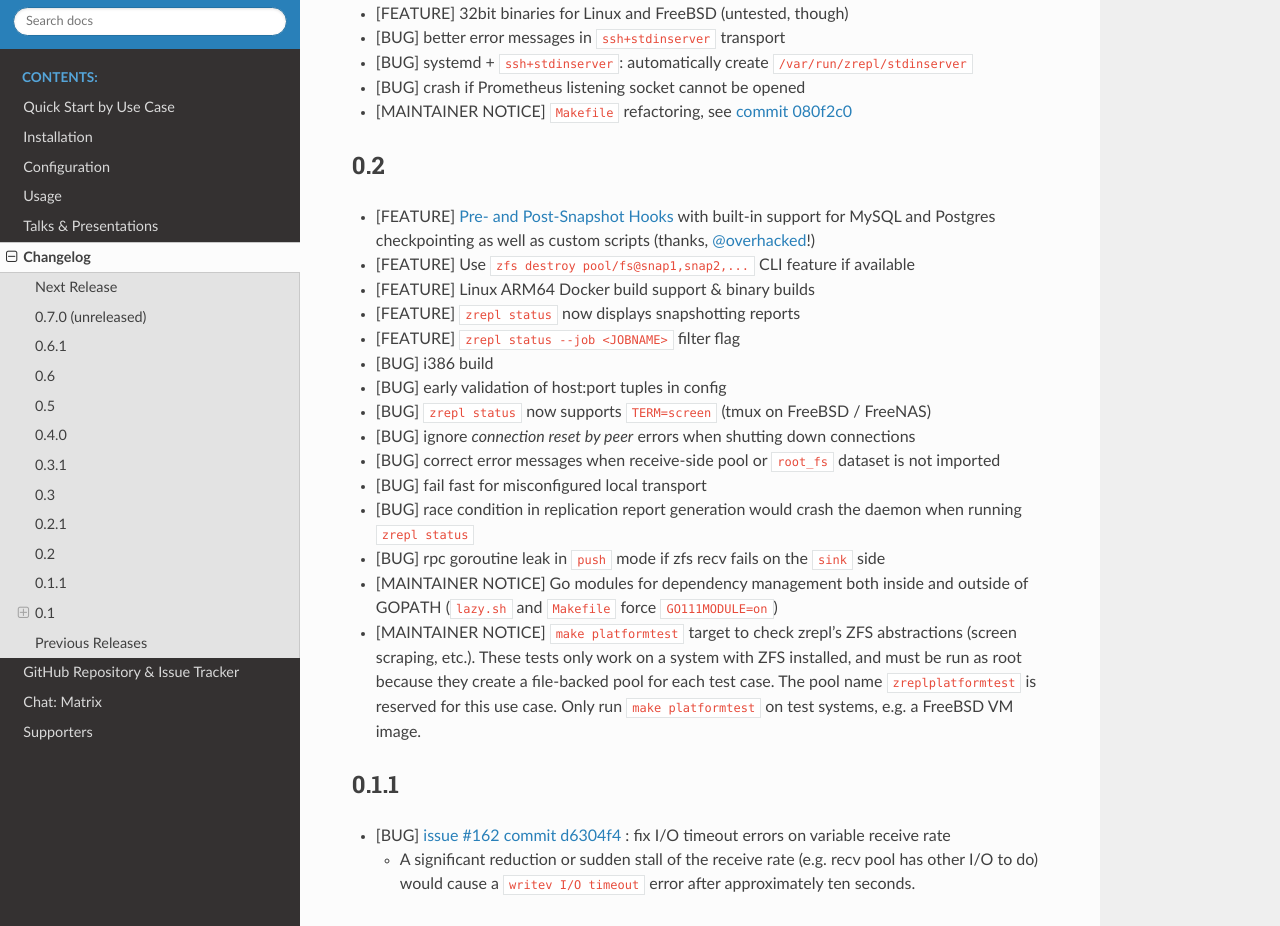
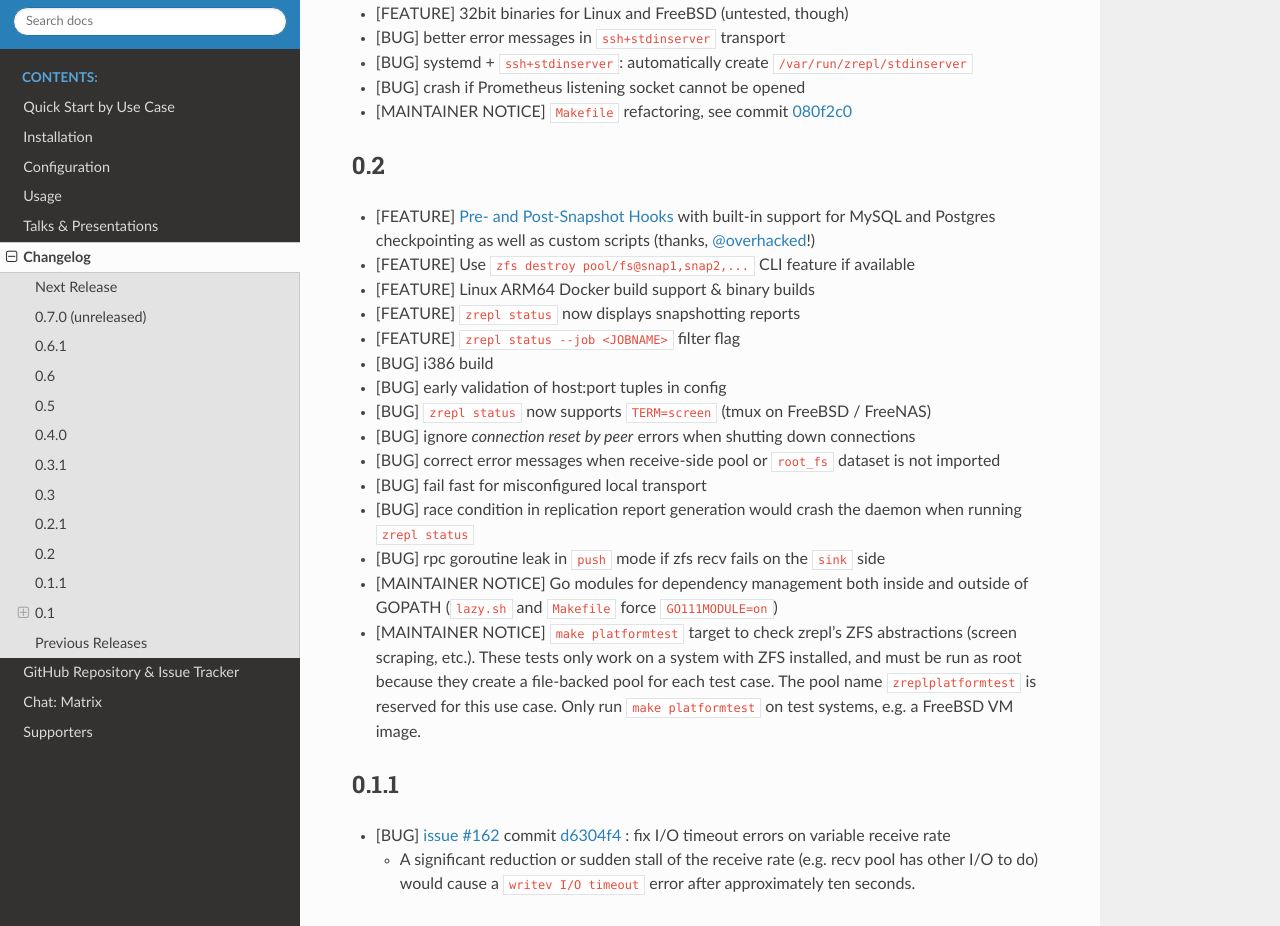
Before and after one commit to zrepl/zrepl, a Sphinx documentation site: the page built from docs/changelog.rst, in a window 1280 px wide and 1400 px high, scrolled down 5749 px. Shown: the part 156-1082 px from the top of the window. Built offline with Sphinx 7.4.7 and the Read the Docs theme 3.1.0, drawn with Linux system fonts in a browser that asks for light colours; pages that are not in the unit, such as notebooks, are missing from menus; part of the change alters nothing that is shown; some of the changed text lies outside the part shown.

```diff
--- a/docs/changelog.rst
+++ b/docs/changelog.rst
@@ -258,7 +258,7 @@ Additional changelog:
 * |bugfix| systemd + ``ssh+stdinserver``: automatically create ``/var/run/zrepl/stdinserver``
 * |bugfix| crash if Prometheus listening socket cannot be opened
 
-* [MAINTAINER NOTICE] ``Makefile`` refactoring, see :commit:`080f2c0`
+* [MAINTAINER NOTICE] ``Makefile`` refactoring, see commit :commit:`080f2c0`
 
 0.2
 ---
@@ -288,7 +288,7 @@ Additional changelog:
 0.1.1
 -----
 
-* |bugfix| :issue:`162` :commit:`d6304f4` : fix I/O timeout errors on variable receive rate
+* |bugfix| :issue:`162` commit :commit:`d6304f4` : fix I/O timeout errors on variable receive rate
 
   * A significant reduction or sudden stall of the receive rate (e.g. recv pool has other I/O to do)
     would cause a ``writev I/O timeout`` error after approximately ten seconds.
--- a/docs/conf.py
+++ b/docs/conf.py
@@ -182,5 +182,5 @@ extlinks = {
     'issue':('https://github.com/zrepl/zrepl/issues/%s', 'issue #%s'),
     'repomasterlink':('https://github.com/zrepl/zrepl/blob/master/%s', '%s'),
     'sampleconf':('https://github.com/zrepl/zrepl/blob/master/internal/config/samples%s', 'internal/config/samples%s'),
-    'commit':('https://github.com/zrepl/zrepl/commit/%s', 'commit %s'),
+    'commit':('https://github.com/zrepl/zrepl/commit/%s', '%s'),
         }
```
